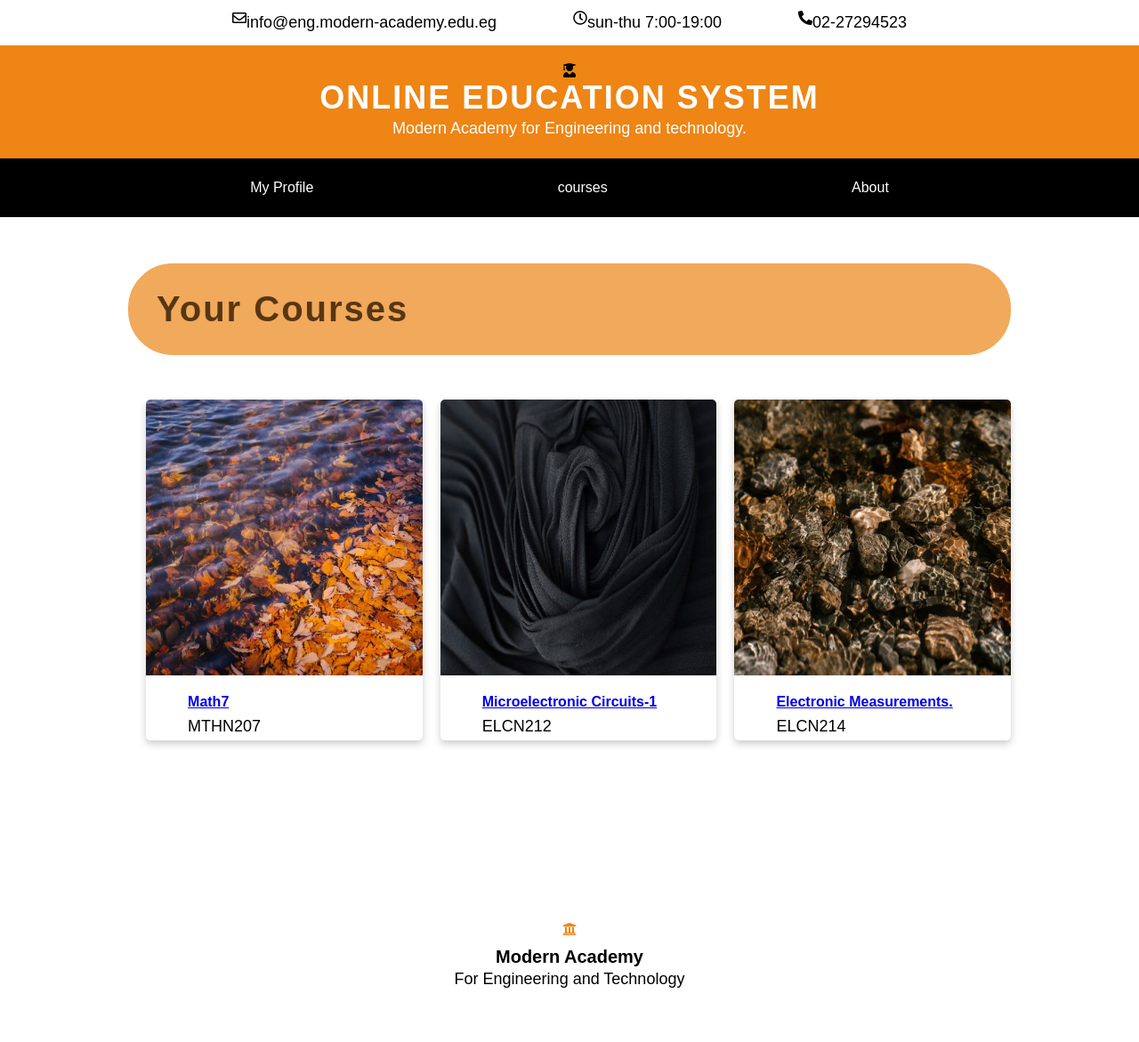
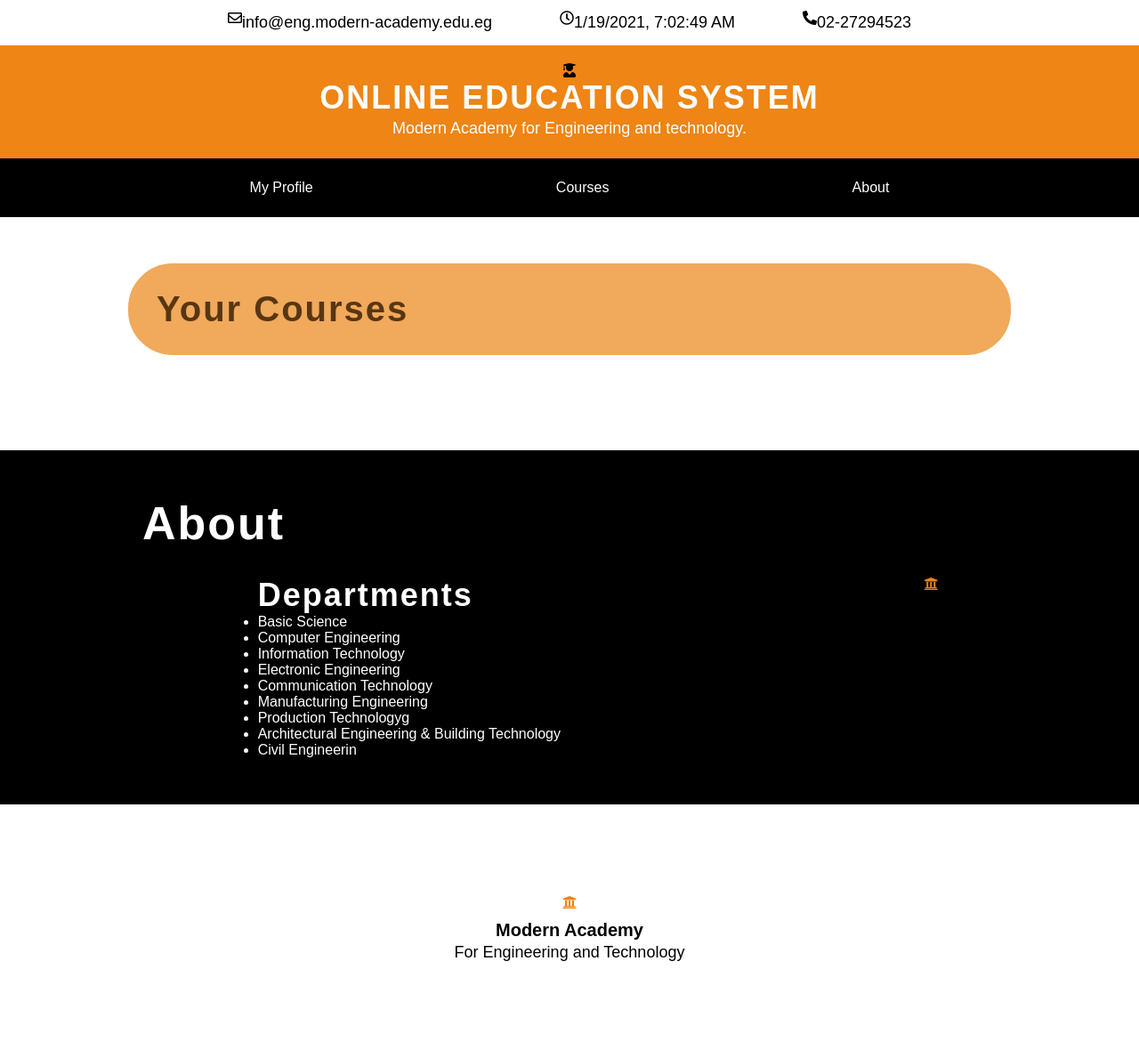
Before and after one commit to John0Isaac/Online-Education-System, a Flask app: template templates/pages/student-courses.html in a window 1280 px wide. Shown: the whole page at 89% size. After the commit the page ends 1080 px from the top, so only its background shows below. Run offline with Flask 2, Linux system fonts and the light colour scheme; the template is opened without the code that fills it, so the values that code supplies are empty; some libraries are stand-ins or nearby versions.

Commit message:
Connect Login, My profile, Courses

```diff
--- a/app.py
+++ b/app.py
@@ -23,23 +23,38 @@ def create_app(test_config=None):
 
     @app.route('/login', methods=['POST'])
     def login():
-        body = request.get_json()
-        logincode = body.get('logincode', None)
+        logincode = request.form.get('logincode', None)
         try:
             if logincode[0] == 'I' or logincode[0] == 'D' or logincode[0] == 'T':
                 staff = Staff.query.filter(Staff.logincode == logincode).one()
-                identifier = staff.id
+                return render_template('pages/staff-profile.html',staff_data = {
+                    'success': True,
+                    'id': staff.id,
+                    'name': staff.name,
+                    'email': staff.email,
+                    'address': staff.address,
+                    'phone': staff.phone,
+                    'gender': staff.gender,
+                    'date_of_birth': staff.date_of_birth,
+                    'job': staff.job,
+                })
             elif logincode[0] == 'S':
                 student = Student.query.filter(Student.logincode == logincode).one()
-                identifier = student.id
+                return render_template('pages/student-profile.html',student_data ={
+                    'success': True,
+                    'id': student.id,
+                    'name': student.name,
+                    'email': student.email,
+                    'address': student.address,
+                    'phone': student.phone,
+                    'gender': student.gender,
+                    'date_of_birth': student.date_of_birth,
+                })
             else:
                 abort(401)
-            return jsonify({
-                'success': True,
-                'id': identifier
-            }), 200
         except:
             abort(404)
+
 
     @app.route('/student/profile/<int:id>', methods=['GET'])
     def retrive_student(id):
@@ -47,7 +62,7 @@ def create_app(test_config=None):
         if not student:
             abort(404)
 
-        return jsonify({
+        return render_template('pages/student-profile.html',student_data ={
                 'success': True,
                 'id': student.id,
                 'name': student.name,
@@ -56,7 +71,7 @@ def create_app(test_config=None):
                 'phone': student.phone,
                 'gender': student.gender,
                 'date_of_birth': student.date_of_birth,
-            }), 200
+            })
 
 
     @app.route('/staff/profile/<int:id>', methods=['GET'])
@@ -65,17 +80,17 @@ def create_app(test_config=None):
         if not staff:
             abort(404)
 
-        return jsonify({
-                'success': True,
-                'id': staff.id,
-                'name': staff.name,
-                'email': staff.email,
-                'address': staff.address,
-                'phone': staff.phone,
-                'gender': staff.gender,
-                'job': staff.job,
-                'date_of_birth': staff.date_of_birth,
-            }), 200
+        return render_template('pages/staff-profile.html',staff_data = {
+                    'success': True,
+                    'id': staff.id,
+                    'name': staff.name,
+                    'email': staff.email,
+                    'address': staff.address,
+                    'phone': staff.phone,
+                    'gender': staff.gender,
+                    'date_of_birth': staff.date_of_birth,
+                    'job': staff.job,
+                })
 
 
     @app.route('/student/courses/<int:id>', methods=['GET'])
@@ -86,11 +101,12 @@ def create_app(test_config=None):
             for element in course_id:
                 course = Courses.query.get(element[0])
                 courses.append(course.format())
-            return jsonify({
+            return render_template('pages/student-courses.html',data = {
+                    'id': id,
                     'success': True,
                     'courses_details': courses,
                     'length_of_courses': len(courses)
-                }), 200
+                })
         except:
             abort(404)
 
--- a/static/css/logedin.css
+++ b/static/css/logedin.css
@@ -135,7 +135,8 @@ img {
   padding: 2px 16px;
 }
 .all-cards{
-    display:flex;
+    display: flex;
+    flex-wrap: wrap;
     justify-content: space-between;
 }
 .all-cards .card h4{
@@ -147,6 +148,30 @@ main .container .courses .container .first-line img{
     width: 50%;
 }
 */
+body  .about{
+    background: #000;
+    color: #fff;
+    padding: 20px;
+    margin-top: 55px;
+}
+body .about .container h2{
+    margin-top: 30px;
+}
+body .about .container .content{
+    padding: 30px 0px ;
+    margin-left: 64px;
+    display: flex;
+    justify-content: space-around;
+}
+body .about .container .content .content-right svg{
+    font-size: 166px;
+    margin-right: 150px;
+    margin-top: 24px;
+
+}
+body .about .container .content .content-right {
+    margin-left: 277px;
+}
 footer .container{
     text-align: center;
     margin-top: 100px;
@@ -163,10 +188,18 @@ footer .container h4{
     body .upper .container {
         display: block;
     }
+    .container .all-cards{
+        display: flex;
+        flex-wrap: wrap;
+    }
 }
 @media (max-width:550px){
  header .container .info{
      padding: 50px 10px;
     }
+    .container .all-cards{
+        display: flex;
+        flex-wrap: wrap;
+    }
 
 }
--- a/templates/layouts/logedin.html
+++ b/templates/layouts/logedin.html
@@ -29,7 +29,7 @@
       </div>
       <div class="second">
         <i class="far fa-clock"></i>
-        <p>sun-thu 7:00-19:00</p>
+        <p><span id="datetime"></span></p>
       </div>
       <div class="third">
         <i class="fas fa-phone-alt"></i>
@@ -42,18 +42,33 @@
     <h3 class="white-txt upper-txt center-txt"> Online Education System</h3>
     <p class="white-txt">Modern Academy for Engineering and technology.</p>
   </div>
-  <nav>
-    <div class="container">
-      <ul>
-        <li><a href="/templates/pages/profile.html" class="white-txt">My Profile</a></li>
-        <li class="down-btn"><a href="#" class="white-txt">courses</a></li>
-        <li class="down-btn"><a href="/templates/pages/index.html#about" class="white-txt">About</a></li>
-      </ul>
-    </div>
-  </nav>
 
   {% block content %}{% endblock %}
 
+  <section class="about" id="about">
+    <div class="container">
+      <h2>About</h2>
+      <div class="content">
+        <div class="content-left">
+          <h3 class="font-resize">Departments</h3>
+          <ul>
+            <li>Basic Science</li>
+            <li>Computer Engineering</li>
+            <li>Information Technology</li>
+            <li>Electronic Engineering</li>
+            <li>Communication Technology</li>
+            <li>Manufacturing Engineering</li>
+            <li>Production Technologyg</li>
+            <li>Architectural Engineering & Building Technology</li>
+            <li>Civil Engineerin</li>
+          </ul>
+        </div>
+        <div class="content-right">
+          <i class="fas fa-university orange-txt"></i>
+        </div>
+      </div>
+    </div>
+  </section>
   <footer>
     <div class="container">
       <i class="fas fa-university orange-txt"></i>
--- a/templates/pages/student-courses.html
+++ b/templates/pages/student-courses.html
@@ -1,33 +1,32 @@
 {% extends '/layouts/logedin.html' %}
 {% block title %}Courses{% endblock %}
 {% block content %}
+<nav>
+  <div class="container">
+    <ul>
+      <li><a href="/student/profile/{{ data.id }}" class="white-txt">My Profile</a></li>
+      <li class="down-btn"><a href="/student/courses/{{ data.id }}" class="white-txt">Courses</a></li>
+      <li class="down-btn"><a href="#about" class="white-txt">About</a></li>
+    </ul>
+  </div>
+</nav>
 <main>
   <div class="container">
     <div class="all-courses-page">
       <h2>Your Courses</h2>
     </div>
     <div class="all-cards">
+      {% for d in data.courses_details %}
       <div class="card">
-        <img src="/static/img/Card1.jpg" alt="Avatar" style="width:100%">
-        <div class="container">
-          <h4><a href="/templates/pages/Math.html">Math7</a></h4>
-          <p>MTHN207</p>
-        </div>
+        <a href="/view/course/{{ d.id }}">
+          <div class="container">
+            <h4>{{ d.name }}</h4>
+            <p>{{ d.code }}</p>
+            <br>
+          </div>
+        </a>
       </div>
-      <div class="card">
-        <img src="/static/img/card2.jpg" alt="Avatar" style="width:100%">
-        <div class="container">
-          <h4><a href="#">Microelectronic Circuits-1</a></h4>
-          <p>ELCN212</p>
-        </div>
-      </div>
-      <div class="card">
-        <img src="/static/img/card3.jpg" alt="Avatar" style="width:100%">
-        <div class="container">
-          <h4><a href="#">Electronic Measurements.</a></h4>
-          <p>ELCN214</p>
-        </div>
-      </div>
+      {% endfor %}
     </div>
   </div>
 </main>
```
Also changed, not shown: static/js/custom.js (+0 -44 lines), templates/pages/ staff-courses.html (+10 -0 lines), templates/pages/index.html (+1 -15 lines), templates/pages/staff-course.html (+9 -0 lines), templates/pages/staff-profile.html (+17 -6 lines), templates/pages/student-course.html (+9 -0 lines), templates/pages/student-profile.html (+15 -6 lines).
